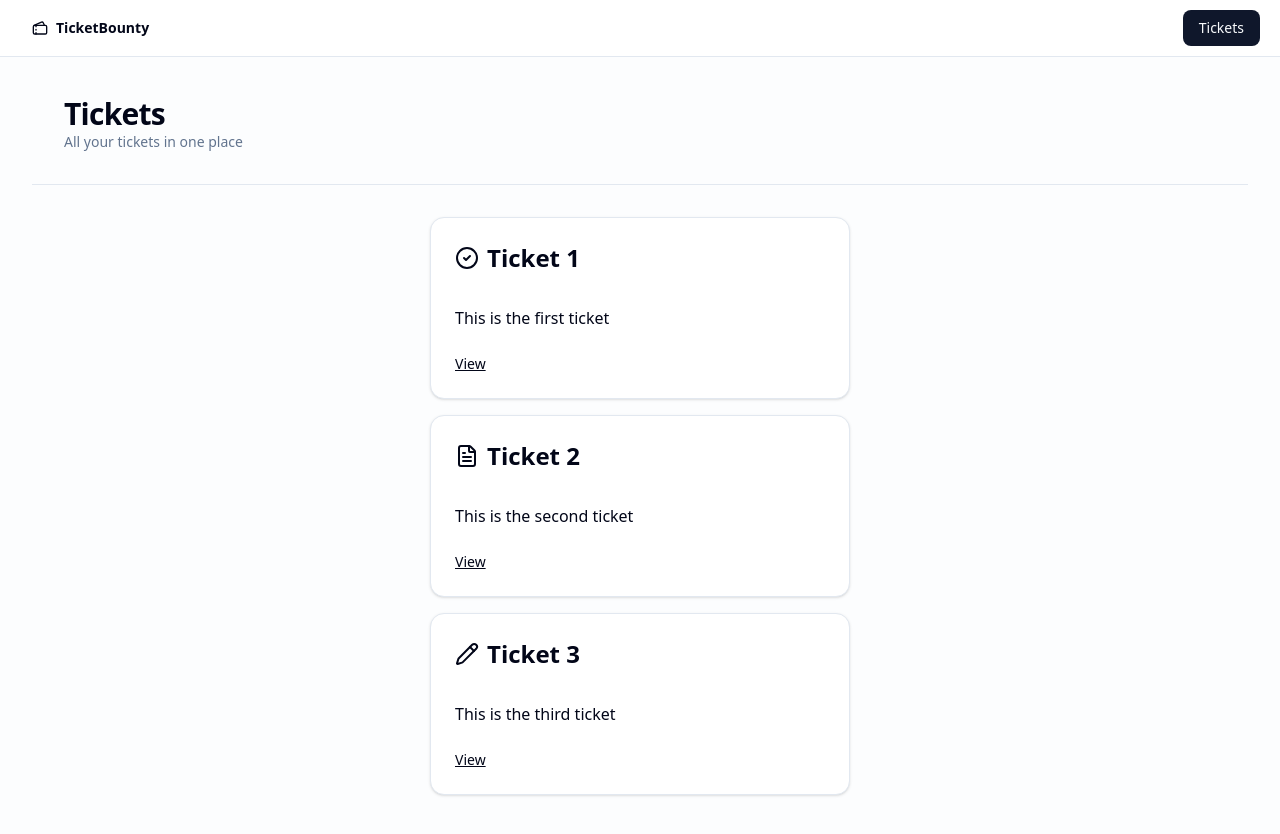
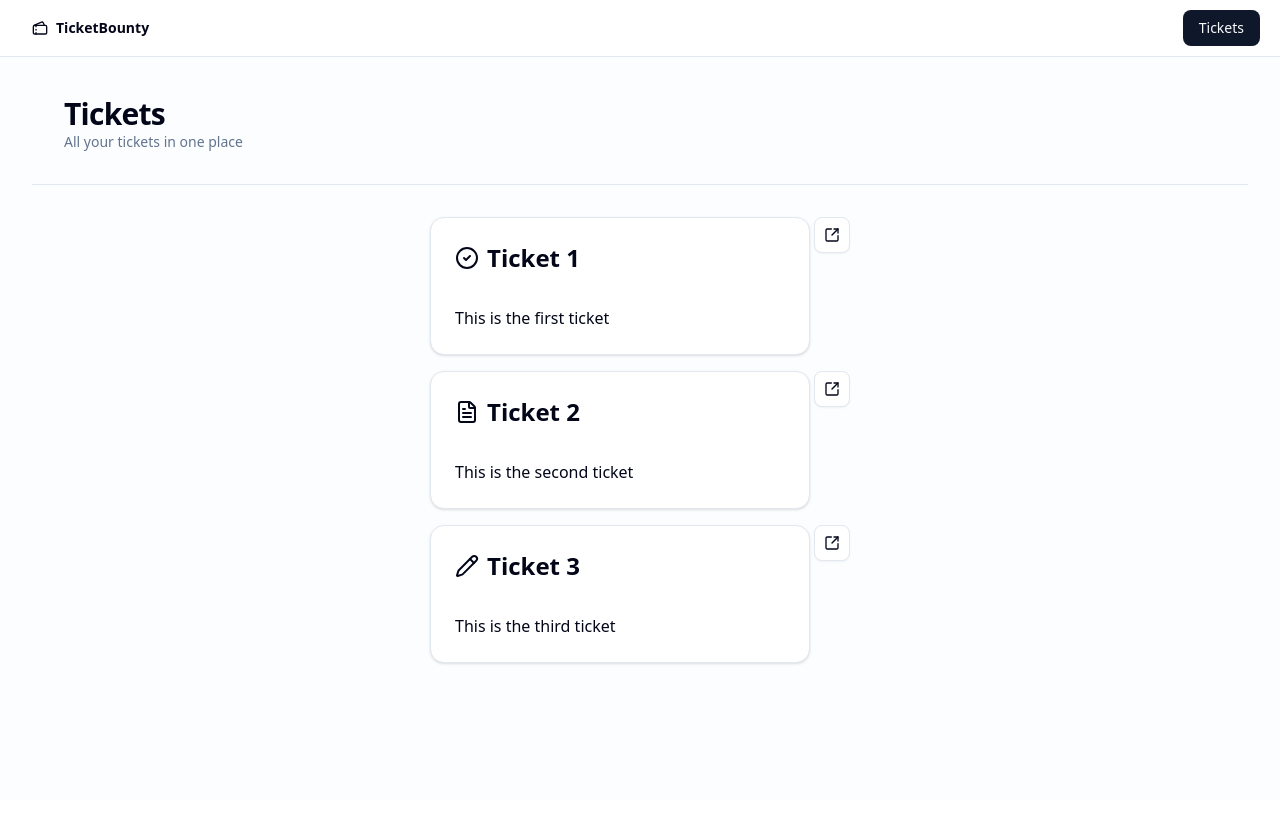
Before and after one commit to isaacrossi/the-road-to-next, a Next.js app: page /tickets in a window 1280 px wide. Shown: the top 834 px of the page. After the commit the page ends 800 px from the top, so only its background shows below. Built offline with nearby package versions, Linux system fonts and the light colour scheme.

Commit message:
refactor: move actions to sidebar in TicketItem

```diff
--- a/src/features/ticket/components/ticket-item.tsx
+++ b/src/features/ticket/components/ticket-item.tsx
@@ -1,11 +1,7 @@
+import { LucideSquareArrowOutUpRight } from "lucide-react";
 import Link from "next/link";
-import {
-  Card,
-  CardContent,
-  CardFooter,
-  CardHeader,
-  CardTitle,
-} from "@/components/ui/card";
+import { buttonVariants } from "@/components/ui/button";
+import { Card, CardContent, CardHeader, CardTitle } from "@/components/ui/card";
 import { ticketPath } from "@/src/paths";
 import { TICKET_ICONS } from "../constants";
 import { Ticket } from "../types";
@@ -15,8 +11,18 @@ type TicketItemProps = {
 };
 
 const TicketItem = ({ ticket }: TicketItemProps) => {
+  const detailButton = (
+    <Link
+      href={ticketPath(ticket.id)}
+      className={buttonVariants({ variant: "outline", size: "icon" })}
+    >
+      <LucideSquareArrowOutUpRight className="h-4 w-4" />
+    </Link>
+  );
+
   return (
-    <Card className="w-full max-w-[420px]">
+    <div className="w-full max-w-[420px] flex gap-x-1">
+      <Card className="w-full">
         <CardHeader>
           <CardTitle className="flex gap-x-2 items-center">
             <span>{TICKET_ICONS[ticket.status]}</span>
@@ -24,14 +30,13 @@ const TicketItem = ({ ticket }: TicketItemProps) => {
           </CardTitle>
         </CardHeader>
         <CardContent>
-        <p className="line-clamp-3 whitespace-break-spaces">{ticket.content}</p>
+          <p className="line-clamp-3 whitespace-break-spaces">
+            {ticket.content}
+          </p>
         </CardContent>
-      <CardFooter>
-        <Link href={ticketPath(ticket.id)} className="text-sm underline">
-          View
-        </Link>
-      </CardFooter>
       </Card>
+      <div className="flex flex-col gap-y-1">{detailButton}</div>
+    </div>
   );
 };
 export { TicketItem };
```
Lines whose indentation alone changed are shown as unchanged.
